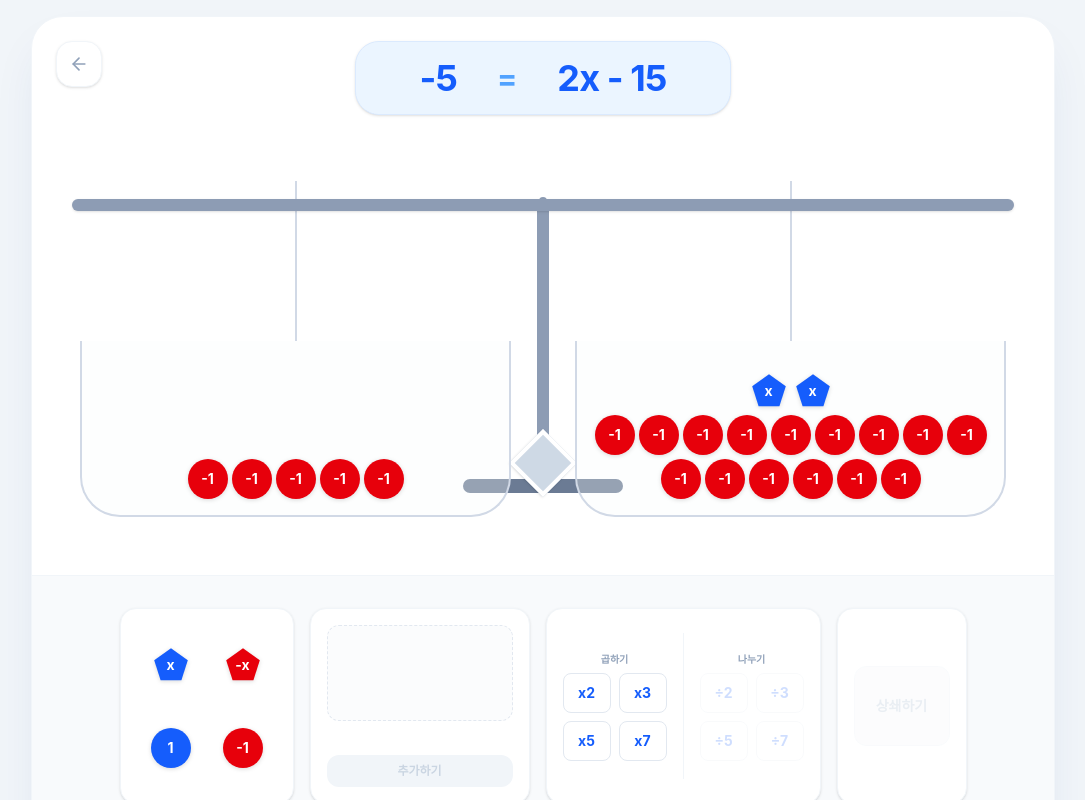
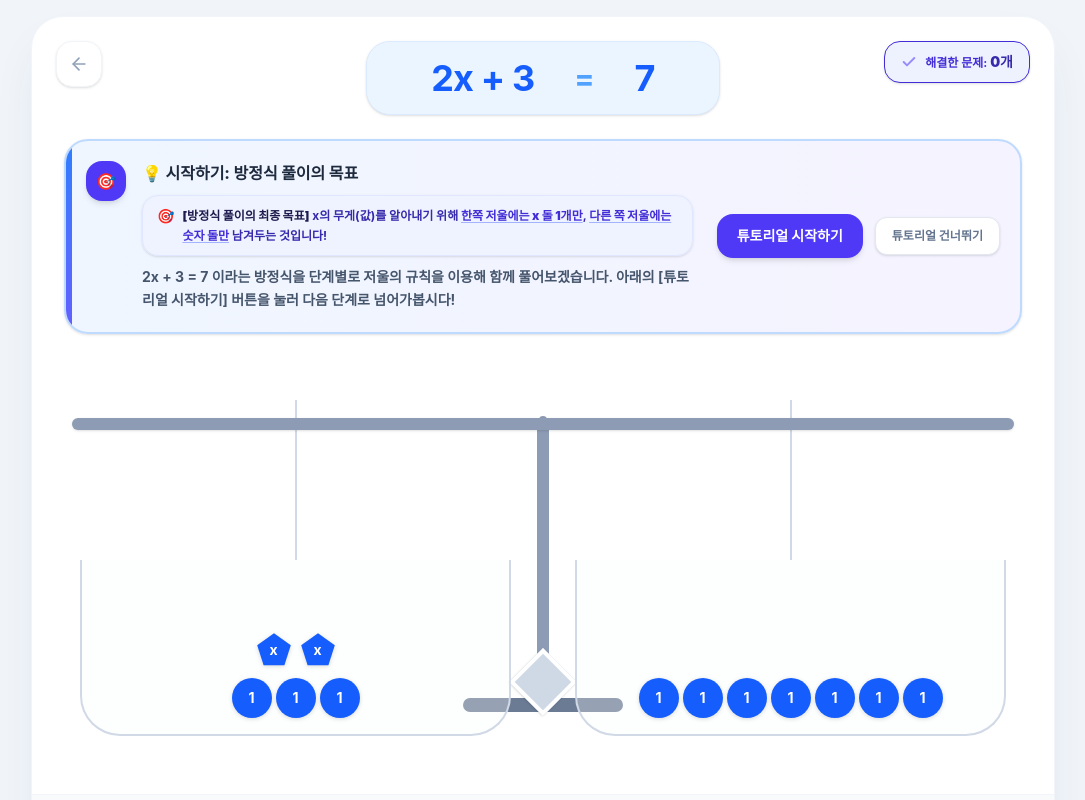
Before and after one commit to J-SangIl/3-6-properties-of-equations, a React (Vite) app: page / in a window 1280 px wide. Both pictures are taken after a click on the button "문제 모드". Shown: the top 800 px of the page, without its empty margins (97-1182 px from the left). Built offline with nearby package versions, Linux system fonts and the light colour scheme.

Commit message:
feat: add tutorial and score tracking logic
Implement state management for problem solving progression, including score counting and step-by-step tutorial interaction logic.

```diff
--- a/src/App.tsx
+++ b/src/App.tsx
@@ -138,6 +138,13 @@ export default function App() {
   const [pendingType, setPendingType] = useState<StoneType | null>(null);
   const [pendingCount, setPendingCount] = useState<number>(0);
 
+  // Score & Tutorial States for Problem Mode
+  const [solvedCount, setSolvedCount] = useState<number>(0);
+  const [hasCredited, setHasCredited] = useState<boolean>(false);
+  const [isTutorial, setIsTutorial] = useState<boolean>(false);
+  const [tutorialStep, setTutorialStep] = useState<number>(0);
+  const [hasSeenTutorial, setHasSeenTutorial] = useState<boolean>(false);
+
   const handleStoneSelect = (type: StoneType) => {
     if (pendingType === type) {
       setPendingCount(prev => Math.min(10, prev + 1));
@@ -207,7 +214,32 @@ export default function App() {
     return (xOnLeft || xOnRight) && phase === Phase.SOLVE;
   }, [leftState, rightState, phase, gameMode]);
 
+  // Score Crediting
+  useEffect(() => {
+    if (isSuccess && !hasCredited) {
+      setSolvedCount(prev => prev + 1);
+      setHasCredited(true);
+    }
+  }, [isSuccess, hasCredited]);
+
+  // Interactive Tutorial Step Control
+  useEffect(() => {
+    if (!isTutorial) return;
+    if (tutorialStep === 1) {
+      if (leftState.um >= 3 && rightState.um >= 3) {
+        setTutorialStep(2);
+      }
+    } else if (tutorialStep === 2) {
+      if (leftState.um === 0 && leftState.up === 0 && rightState.um === 0 && rightState.up === 4) {
+        setTutorialStep(3);
+      }
+    } else if (tutorialStep === 3) {
+      // Step 3 leads to resolution where isSuccess is met
+    }
+  }, [isTutorial, tutorialStep, leftState, rightState]);
+
   const generateProblem = useCallback(() => {
+    setHasCredited(false);
     // ax + b = cx + d => (a-c)x = d-b
     // To ensure integer solution, pick x first
     const solution = Math.floor(Math.random() * 11) - 5; // x between -5 and 5
@@ -238,7 +270,13 @@ export default function App() {
   }, []);
 
   const reset = () => {
-    if (gameMode === GameMode.PROBLEM) {
+    if (isTutorial) {
+      setLeftState({ xp: 2, xm: 0, up: 3, um: 0 });
+      setRightState({ xp: 0, xm: 0, up: 7, um: 0 });
+      setTutorialStep(0);
+      setPendingType(null);
+      setPendingCount(0);
+    } else if (gameMode === GameMode.PROBLEM) {
         generateProblem();
     } else {
         setLeftState({ xp: 0, xm: 0, up: 0, um: 0 });
@@ -258,9 +296,20 @@ export default function App() {
   const startProblem = () => {
     setGameMode(GameMode.PROBLEM);
     setPhase(Phase.SOLVE);
-    generateProblem();
     setPendingType(null);
     setPendingCount(0);
+
+    if (!hasSeenTutorial) {
+      setIsTutorial(true);
+      setTutorialStep(0);
+      setSolvedCount(0);
+      setHasCredited(false);
+      setLeftState({ xp: 2, xm: 0, up: 3, um: 0 });
+      setRightState({ xp: 0, xm: 0, up: 7, um: 0 });
+    } else {
+      setIsTutorial(false);
+      generateProblem();
+    }
   };
 
   const settle = (side: SideState): SideState => {
@@ -363,9 +412,27 @@ export default function App() {
   const canDivide = (n: number) => {
     const l = leftState;
     const r = rightState;
-    const check = (s: SideState) => (s.xp - s.xm) % n === 0 && (s.up - s.um) % n === 0;
+    const check = (s: SideState) =>
+      s.xp % n === 0 &&
+      s.xm % n === 0 &&
+      s.up % n === 0 &&
+      s.um % n === 0;
     return check(l) && check(r);
   };
+
+  const largestDivisor = useMemo(() => {
+    const maxVal = Math.max(
+      leftState.xp, leftState.xm, leftState.up, leftState.um,
+      rightState.xp, rightState.xm, rightState.up, rightState.um
+    );
+    if (maxVal < 2) return null;
+    for (let n = maxVal; n >= 2; n--) {
+      if (canDivide(n)) {
+        return n;
+      }
+    }
+    return null;
+  }, [leftState, rightState]);
 
   const renderXStones = (state: SideState, prefix: string) => {
     const items: React.ReactNode[] = [];
@@ -422,6 +489,13 @@ export default function App() {
             </button>
         )}
 
+        {gameMode === GameMode.PROBLEM && phase !== Phase.MODE_SELECT && (
+            <div className="absolute top-6 right-6 z-40 bg-indigo-50 border border-indigo-110 rounded-2xl px-4 py-2.5 flex items-center gap-2 text-indigo-700 font-bold shadow-sm select-none animate-fade-in">
+                <Check size={16} className="text-indigo-600 animate-pulse" strokeWidth={3} />
+                <span className="text-xs">해결한 문제: <strong className="text-sm font-black text-indigo-800">{solvedCount}개</strong></span>
+            </div>
+        )}
+
         {phase === Phase.MODE_SELECT ? (
            <div className="flex-1 flex flex-col items-center justify-center py-32 px-12 text-center gap-12 bg-white">
                 <div className="space-y-4">
@@ -455,6 +529,67 @@ export default function App() {
             {/* Top: Equation */}
             <EquationDisplay left={leftState} right={rightState} />
 
+            {isTutorial && (
+              <div className="mx-8 mb-6 p-5 bg-gradient-to-r from-[#eff6ff] to-[#f5f3ff] border-2 border-blue-200 rounded-3xl flex flex-col md:flex-row items-center justify-between gap-6 shadow-sm animate-fade-in relative overflow-hidden">
+                <div className="absolute top-0 left-0 w-1.5 h-full bg-gradient-to-b from-blue-500 to-indigo-500"></div>
+                <div className="flex items-start gap-4 flex-1">
+                  <div className="w-10 h-10 bg-indigo-600 rounded-2xl flex items-center justify-center text-white font-extrabold text-base shrink-0 shadow-md">
+                    {tutorialStep === 0 ? "🎯" : tutorialStep}
+                  </div>
+                  <div className="flex-1">
+                    <h4 className="text-slate-800 font-extrabold text-base flex items-center gap-1.5">
+                      {tutorialStep === 0 && "💡 시작하기: 방정식 풀이의 목표"}
+                      {tutorialStep === 1 && "💡 1단계: 양변에 -1 돌 추가하기"}
+                      {tutorialStep === 2 && "💡 2단계: 돌 상쇄하기 (정리)"}
+                      {tutorialStep === 3 && "💡 3단계: 양변 나누어 해 구하기"}
+                    </h4>
+
+                    {tutorialStep === 0 ? (
+                      <>
+                        {/* Goal Explanation */}
+                        <div className="mt-2.5 mb-2.5 bg-indigo-50/80 border border-indigo-100 rounded-2xl px-3.5 py-2.5 text-xs font-bold text-indigo-800 flex items-start gap-2 shadow-sm">
+                          <span className="text-sm shrink-0">🎯</span>
+                          <div className="text-left leading-relaxed">
+                            <span className="text-indigo-950 font-black">[방정식 풀이의 최종 목표]</span> x의 무게(값)를 알아내기 위해 <strong className="text-indigo-700 font-black underline decoration-indigo-300 underline-offset-2">한쪽 저울에는 x 돌 1개만</strong>, <strong className="text-indigo-700 font-black underline decoration-indigo-300 underline-offset-2">다른 쪽 저울에는 숫자 돌만</strong> 남겨두는 것입니다!
+                          </div>
+                        </div>
+                        <p className="text-slate-600 text-sm font-bold leading-relaxed text-left">
+                          2x + 3 = 7 이라는 방정식을 단계별로 저울의 규칙을 이용해 함께 풀어보겠습니다. 아래의 [튜토리얼 시작하기] 버튼을 눌러 다음 단계로 넘어가봅시다!
+                        </p>
+                      </>
+                    ) : (
+                      <p className="text-slate-600 text-sm font-bold leading-relaxed text-left mt-2">
+                        {tutorialStep === 1 && "2x + 3 = 7에서 좌변의 +3을 없애기 위해, 양변에 [ -1 ] 돌을 3개 추가해야 합니다. 왼쪽 돌 선택 상자에서 [-1]을 클릭하고 개수를 3으로 조정한 다음, [추가하기]를 눌러보세요!"}
+                        {tutorialStep === 2 && "저울 위에 서로 반대되는 +1 돌과 -1 돌이 함께 있습니다. 우측 아래의 [상쇄하기] 버튼을 눌러 돌을 깔끔하게 서로 상쇄시켜 보세요!"}
+                        {tutorialStep === 3 && "양변이 2x = 4가 되었습니다. x의 값을 구하기 위해 양쪽 저울의 돌을 2로 나누어야 합니다. 곱하기/나누기 상자에서 [ ÷2 ] 버튼을 눌러 최종 해를 구하세요!"}
+                      </p>
+                    )}
+                  </div>
+                </div>
+
+                <div className="flex flex-col sm:flex-row gap-3 shrink-0 items-center">
+                  {tutorialStep === 0 && (
+                    <button
+                      onClick={() => setTutorialStep(1)}
+                      className="px-5 py-3 bg-indigo-600 hover:bg-indigo-700 text-[#ffffff] font-extrabold text-sm rounded-2xl transition-all shadow-md active:scale-95 cursor-pointer flex items-center gap-1.5"
+                    >
+                      튜토리얼 시작하기
+                    </button>
+                  )}
+                  <button
+                    onClick={() => {
+                      setIsTutorial(false);
+                      setHasSeenTutorial(true);
+                      generateProblem();
+                    }}
+                    className="px-4 py-2.5 bg-white text-slate-500 hover:text-slate-700 hover:bg-slate-50 font-bold text-xs rounded-xl transition-all border border-slate-200 shadow-sm whitespace-nowrap cursor-pointer hover:border-slate-300"
+                  >
+                    튜토리얼 건너뛰기
+                  </button>
+                </div>
+              </div>
+            )}
+
             {/* Center: Scale */}
             <div className="relative h-[420px] flex flex-col items-center justify-center px-12 bg-white mb-4">
                 {/* Success Announcement */}
@@ -474,14 +609,19 @@ export default function App() {
                                 >
                                     <Check size={40} strokeWidth={4} />
                                 </motion.div>
-                                <h3 className="text-3xl font-black text-slate-800 mb-2">성공!</h3>
-                                <p className="text-slate-500 font-bold text-lg mb-8">방정식의 해를 찾았습니다.</p>
+                                <h3 className="text-3xl font-black text-slate-800 mb-6">성공!</h3>
 
                                 <div className="flex flex-col gap-3 w-full">
                                     {gameMode === GameMode.PROBLEM && (
                                         <button
-                                            onClick={generateProblem}
-                                            className="w-full py-4 bg-blue-600 text-white font-bold rounded-2xl shadow-lg hover:bg-blue-700 transition-all"
+                                            onClick={() => {
+                                                if (isTutorial) {
+                                                    setIsTutorial(false);
+                                                    setHasSeenTutorial(true);
+                                                }
+                                                generateProblem();
+                                            }}
+                                            className="w-full py-4 bg-blue-600 text-white font-bold rounded-2xl shadow-lg hover:bg-blue-700 transition-all text-sm"
                                         >
                                             다음 문제
                                         </button>
@@ -489,18 +629,20 @@ export default function App() {
                                     {gameMode === GameMode.PRACTICE && (
                                         <button
                                             onClick={() => setPhase(Phase.SETUP)}
-                                            className="w-full py-4 bg-blue-600 text-white font-bold rounded-2xl shadow-lg hover:bg-blue-700 transition-all flex items-center justify-center gap-2"
+                                            className="w-full py-4 bg-blue-600 text-white font-bold rounded-2xl shadow-lg hover:bg-blue-700 transition-all flex items-center justify-center gap-2 text-sm"
                                         >
                                             <RotateCcw size={18} />
                                             돌 다시 배치하기
                                         </button>
                                     )}
-                                    <button
-                                        onClick={() => setPhase(Phase.MODE_SELECT)}
-                                        className="w-full py-4 bg-slate-100 text-slate-600 font-bold rounded-2xl hover:bg-slate-200 transition-all border border-slate-200"
-                                    >
-                                        모드 선택
-                                    </button>
+                                    {gameMode !== GameMode.PROBLEM && (
+                                        <button
+                                            onClick={() => setPhase(Phase.MODE_SELECT)}
+                                            className="w-full py-4 bg-slate-100 text-slate-600 font-bold rounded-2xl hover:bg-slate-200 transition-all border border-slate-200 text-sm"
+                                        >
+                                            모드 선택
+                                        </button>
+                                    )}
                                 </div>
                             </div>
                         </motion.div>
@@ -659,6 +801,10 @@ export default function App() {
                     pendingType === StoneType.ONE_MINUS
                       ? 'border-red-500 bg-red-50/20 shadow-sm'
                       : 'border-transparent hover:bg-slate-50'
+                  } ${
+                    isTutorial && tutorialStep === 1 && pendingType !== StoneType.ONE_MINUS
+                      ? 'ring-4 ring-blue-500 ring-offset-2 animate-pulse scale-105'
+                      : ''
                   }`}
                 >
                   <Stone type={StoneType.ONE_MINUS} />
@@ -729,6 +875,10 @@ export default function App() {
                     pendingType && pendingCount > 0
                       ? 'bg-gradient-to-r from-blue-600 to-indigo-600 hover:from-blue-700 hover:to-indigo-700 text-white shadow-md active:scale-98 animate-pulse cursor-pointer'
                       : 'bg-slate-100 text-slate-300 cursor-not-allowed'
+                  } ${
+                    isTutorial && tutorialStep === 1 && pendingType === StoneType.ONE_MINUS && pendingCount >= 3
+                      ? 'ring-4 ring-blue-500 ring-offset-1 animate-pulse scale-102 font-extrabold text-[#ffffff]'
+                      : ''
                   }`}
                 >
                   추가하기
@@ -757,19 +907,26 @@ export default function App() {
                 <div className="w-[1px] bg-slate-100 self-stretch my-2"></div>
 
                 {/* Divisors column */}
-                <div className="flex flex-col gap-1.5 items-center justify-center">
+                <div className="flex flex-col gap-1.5 items-center justify-center w-[104px]">
                   <span className="text-[10px] font-black text-slate-400">나누기</span>
-                  <div className="grid grid-cols-2 gap-2">
-                    {[2, 3, 5, 7].map(n => (
+                  <div className="w-full h-[88px] flex items-center justify-center">
+                    {largestDivisor ? (
                       <button
-                        key={n}
-                        disabled={!canDivide(n)}
-                        onClick={() => divideBoth(n)}
-                        className="w-12 h-10 border border-slate-200 rounded-lg font-bold text-blue-600 hover:bg-blue-50 transition-colors disabled:opacity-20 flex items-center justify-center active:scale-95 text-sm"
+                        onClick={() => divideBoth(largestDivisor)}
+                        className={`w-full h-full border border-slate-200 rounded-lg font-bold text-blue-600 hover:bg-blue-50 transition-colors active:scale-95 flex flex-col items-center justify-center shadow-sm ${
+                          isTutorial && tutorialStep === 3 && largestDivisor === 2
+                            ? 'ring-4 ring-blue-500 ring-offset-2 animate-pulse scale-105 bg-blue-50'
+                            : ''
+                        }`}
                       >
-                        ÷{n}
+                        <span className="text-base font-black">÷{largestDivisor}</span>
+                        <span className="text-[9px] text-blue-500 font-bold mt-0.5">나누기 {largestDivisor}</span>
                       </button>
-                    ))}
+                    ) : (
+                      <div className="w-full h-full border border-dashed border-slate-200 bg-slate-50/50 rounded-lg flex items-center justify-center">
+                        {/* Empty/blank placeholder to keep layout fully stable */}
+                      </div>
+                    )}
                   </div>
                 </div>
               </div>
@@ -783,6 +940,10 @@ export default function App() {
                     canSettle()
                       ? 'border-indigo-100 bg-indigo-50 text-indigo-700 hover:bg-indigo-100 hover:border-indigo-250 shadow-sm shadow-indigo-100 cursor-pointer animate-pulse-slow'
                       : 'border-slate-100 text-slate-300 bg-slate-50 opacity-40 cursor-not-allowed'
+                  } ${
+                    isTutorial && tutorialStep === 2 && canSettle()
+                      ? 'ring-4 ring-indigo-500 ring-offset-2 animate-pulse scale-105 border-indigo-200 bg-indigo-100'
+                      : ''
                   }`}
                 >
                     <span className="text-sm font-black">상쇄하기</span>
```
